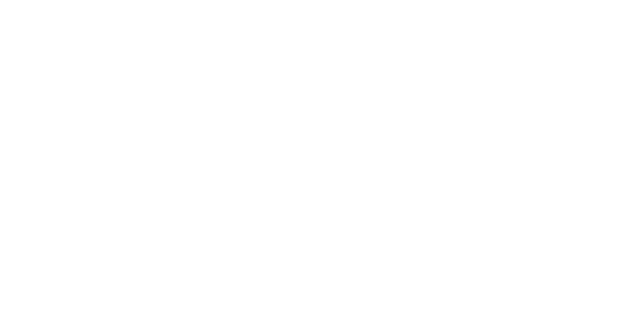
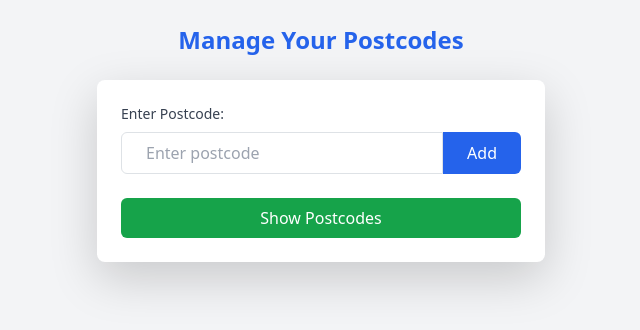
Before and after one commit to karshdev/bish_admin, a React (Vite) app: page /jobs in a window 1280 px wide. Before the commit this address had no page. Shown: the top 330 px of the page, without its empty margins (319-959 px from the left). Built offline with nearby package versions, Linux system fonts and the light colour scheme.

Commit message:
add post code page

```diff
--- /dev/null
+++ b/Contex store/ContextStore.jsx
@@ -0,0 +1,16 @@
+import { createContext, useContext, useState } from "react";
+
+const PostCodeContext = createContext(); // Corrected variable name
+export const usePostCodeContext = () => { // Corrected function name
+  return useContext(PostCodeContext); // Corrected usage
+};
+
+export const PostCodeProvider = ({ children }) => {
+  const [postCode, setPostCode] = useState([]); // Fixed camel case naming for consistency
+
+  return (
+    <PostCodeContext.Provider value={{ postCode, setPostCode }}> {/* Corrected variable name */}
+      {children}
+    </PostCodeContext.Provider>
+  );
+};
--- /dev/null
+++ b/src/Active PostCodes/ActivePostcode.jsx
@@ -0,0 +1,71 @@
+import React, { useState } from "react";
+import { usePostCodeContext } from "../../Contex store/ContextStore";
+
+const ActivePostcode = () => {
+  const { postCode, setPostCode } = usePostCodeContext();
+  const [showPostcodeDiv, setShowPostcodeDiv] = useState(false);
+  const [inputValue, setInputValue] = useState("");
+
+  const handleData = () => {
+    const value = inputValue.trim();
+    if (value) {
+      setPostCode((prev) => [...(prev || []), value]);
+      setInputValue(""); // Clear the input field after submission
+    }
+  };
+
+  const handleShowDiv = () => {
+    setShowPostcodeDiv(true);
+  };
+
+  return (
+    <div className="min-h-screen flex flex-col items-center bg-gray-100 p-6">
+      <h1 className="text-2xl font-bold text-blue-600 mb-4">
+        Manage Your Postcodes
+      </h1>
+      <div className="bg-white shadow-lg rounded-lg p-6 w-full max-w-md">
+        <label className="block text-sm font-medium text-gray-700 mb-2">
+          Enter Postcode:
+        </label>
+        <div className="flex">
+          <input
+            type="text"
+            value={inputValue}
+            onChange={(e) => setInputValue(e.target.value)}
+            placeholder="Enter postcode"
+            className="flex-grow border border-gray-300 rounded-l-md px-4 py-2 focus:outline-none focus:ring-2 focus:ring-blue-400"
+          />
+          <button
+            onClick={handleData}
+            className="bg-blue-600 text-white px-4 py-2 rounded-r-md hover:bg-blue-700 focus:ring-2 focus:ring-blue-400"
+          >
+            Add
+          </button>
+        </div>
+        <button
+          className="mt-4 bg-green-600 text-white px-4 py-2 rounded-md hover:bg-green-700 focus:ring-2 focus:ring-green-400 w-full"
+          onClick={handleShowDiv}
+        >
+          Show Postcodes
+        </button>
+      </div>
+
+      {showPostcodeDiv && postCode?.length > 0 && (
+        <div className="bg-white shadow-lg rounded-lg p-6 mt-6 w-full max-w-md">
+          <h2 className="text-xl font-semibold text-gray-800 mb-4">
+            Your Postcodes
+          </h2>
+          <ul className="divide-y divide-gray-300">
+            {postCode.map((item, index) => (
+              <li key={index} className="py-2 text-gray-700">
+                {item}
+              </li>
+            ))}
+          </ul>
+        </div>
+      )}
+    </div>
+  );
+};
+
+export default ActivePostcode;
--- a/src/App.jsx
+++ b/src/App.jsx
@@ -2,6 +2,7 @@
 import { BrowserRouter as Router, Routes, Route } from 'react-router-dom';
 import HomePage from "./Home Page/HomePage";
 import UserList from "./User List/UserList";
+import ActivePostcode from "./Active PostCodes/ActivePostcode";
 
 function App() {
   return (
@@ -11,7 +12,8 @@
       <Routes>
 
         <Route path="/" element={<HomePage />} />
-        <Route path="/users" element={<UserList />} />
+        <Route path="/users" element={<UserList />} />\
+        <Route path="/jobs" element={<ActivePostcode />} />
       </Routes>
     </Router>
 
--- a/src/Home Page/HomePage.jsx
+++ b/src/Home Page/HomePage.jsx
@@ -2,6 +2,7 @@
 import { Card, Row, Col, Button } from 'react-bootstrap';
 import { Link } from 'react-router-dom';
 import UserList from '../User List/UserList';
+import ActivePostcode from '../Active PostCodes/ActivePostcode';
 
 const HomePage = () => {
   return (
@@ -61,7 +62,9 @@
 
             {/* See Jobs Button */}
             <Col xs={12} md={4}>
-              <Button className="w-100 shadow-sm" variant="secondary">See jobs</Button>
+              <Link to='/jobs' element={<ActivePostcode />}>
+                <Button className="w-100 shadow-sm" variant="primary">See Jobs</Button>
+              </Link>
             </Col>
 
             {/* Active Postcodes Button */}
--- a/src/main.jsx
+++ b/src/main.jsx
@@ -3,9 +3,12 @@
 import App from './App.jsx'
 import './index.css';
 import 'bootstrap/dist/css/bootstrap.min.css';
+import { PostCodeProvider } from '../Contex store/ContextStore.jsx';
 
 createRoot(document.getElementById('root')).render(
-  <StrictMode>
-    <App />
-  </StrictMode>,
+  <PostCodeProvider>
+    <StrictMode>
+      <App />
+    </StrictMode>
+  </PostCodeProvider>,
 )
```
